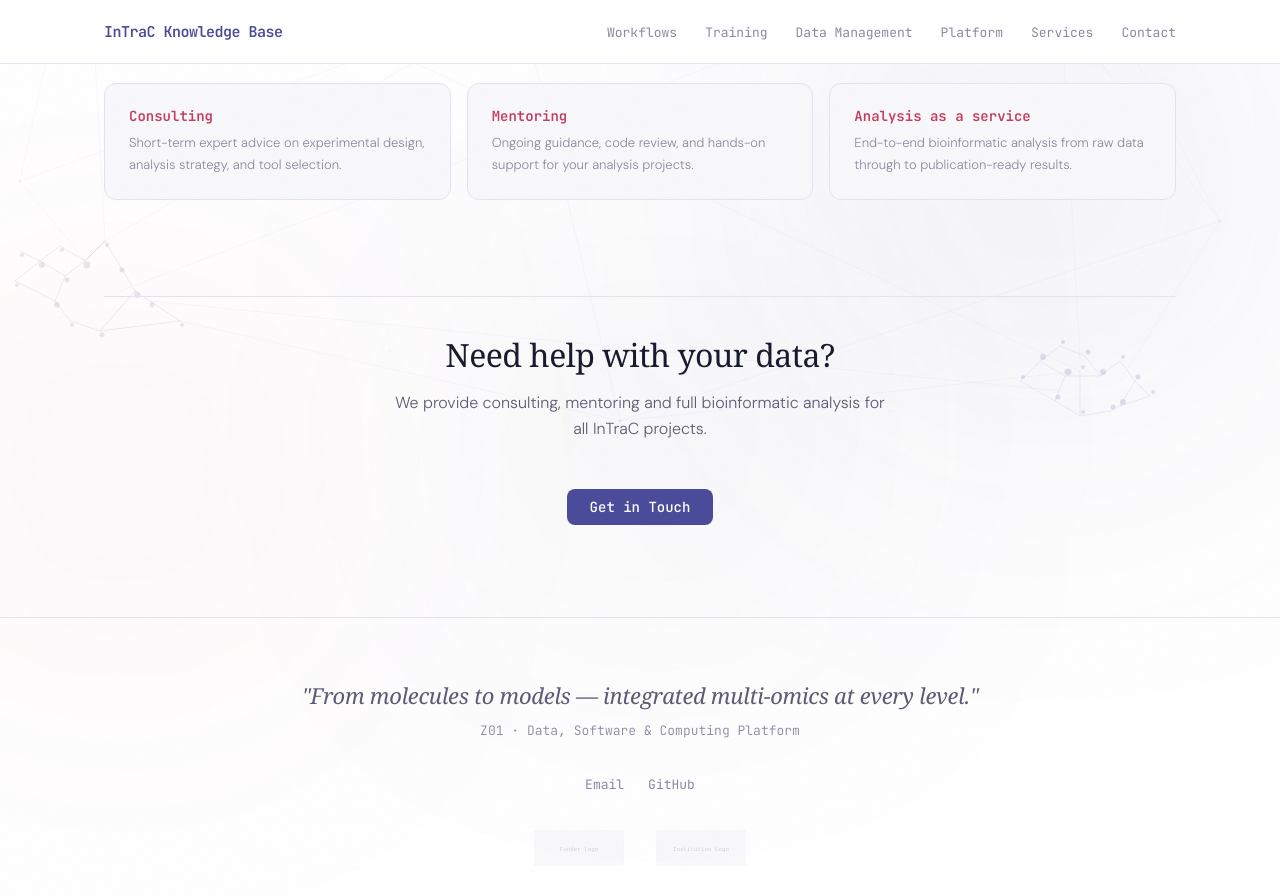
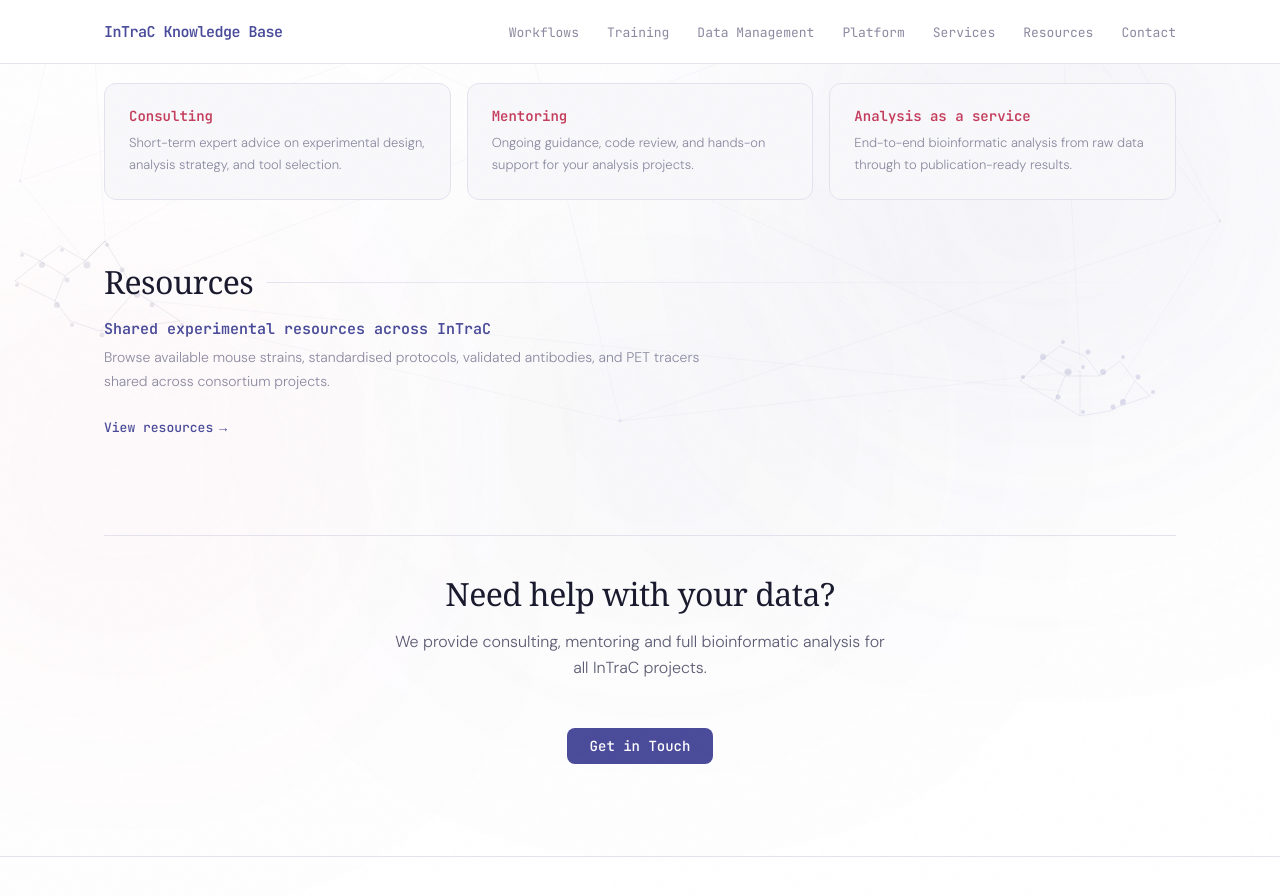
Before and after one commit to InTraC-CRC1784/intrac-crc1784.github.io, a Jekyll site: the page built from index.md, in a window 1280 px wide and 900 px high, scrolled down 1659 px. Shown: the top 896 px of the window. Built offline with Jekyll 4.4.1, drawn with Linux system fonts in a browser that asks for light colours; some web fonts are replaced.

Commit message:
Add resources page

```diff
--- a/_includes/nav.html
+++ b/_includes/nav.html
@@ -10,6 +10,7 @@
       <li class="nav__link"><a href="{% if page.layout == 'home' %}#data-management{% else %}{{ '/docs/data-management' | relative_url }}{% endif %}">Data Management</a></li>
       <li class="nav__link"><a href="{% if page.layout == 'home' %}#platform{% else %}{{ '/docs/platform' | relative_url }}{% endif %}">Platform</a></li>
       <li class="nav__link"><a href="{% if page.layout == 'home' %}#services{% else %}{{ '/docs/services' | relative_url }}{% endif %}">Services</a></li>
+      <li class="nav__link"><a href="{% if page.layout == 'home' %}#resources{% else %}{{ '/docs/resources' | relative_url }}{% endif %}">Resources</a></li>
       <li class="nav__link"><a href="{% if page.layout == 'home' %}#contact{% else %}mailto:tbd{% endif %}">Contact</a></li>
     </ul>
 
@@ -29,6 +30,7 @@
       <li><a href="{% if page.layout == 'home' %}#data-management{% else %}{{ '/docs/data-management' | relative_url }}{% endif %}">Data Management</a></li>
       <li><a href="{% if page.layout == 'home' %}#platform{% else %}{{ '/docs/platform' | relative_url }}{% endif %}">Platform</a></li>
       <li><a href="{% if page.layout == 'home' %}#services{% else %}{{ '/docs/services' | relative_url }}{% endif %}">Services</a></li>
+      <li><a href="{% if page.layout == 'home' %}#resources{% else %}{{ '/docs/resources' | relative_url }}{% endif %}">Resources</a></li>
       <li><a href="{% if page.layout == 'home' %}#contact{% else %}mailto:tbd{% endif %}">Contact</a></li>
     </ul>
   </div>
--- a/_layouts/home.html
+++ b/_layouts/home.html
@@ -100,6 +100,22 @@ layout: default
     </div>
   </div>
 
+
+  <!-- Section: Resources -->
+  <div class="section content-section" id="resources">
+    <div class="section-header">
+      <h2>Resources</h2>
+      <div class="line"></div>
+    </div>
+    <div class="content-section__header fade-in-up">
+      <div>
+        <h3 class="content-section__title">Shared experimental resources across InTraC</h3>
+        <p class="content-section__subtitle">Browse available mouse strains, standardised protocols, validated antibodies, and PET tracers shared across consortium projects.</p>
+        <a href="{{ '/docs/resources' | relative_url }}" class="section-link">View resources <span>&rarr;</span></a>
+      </div>
+    </div>
+  </div>
+
   {% if content != "" %}
   <div class="section">
     <div class="container--narrow content-area">
```
Also changed, not shown: docs/infrastructure.md (+1 -1 lines), docs/repositories.md (+1 -1 lines), docs/resources.md (added, +70 -0 lines).
